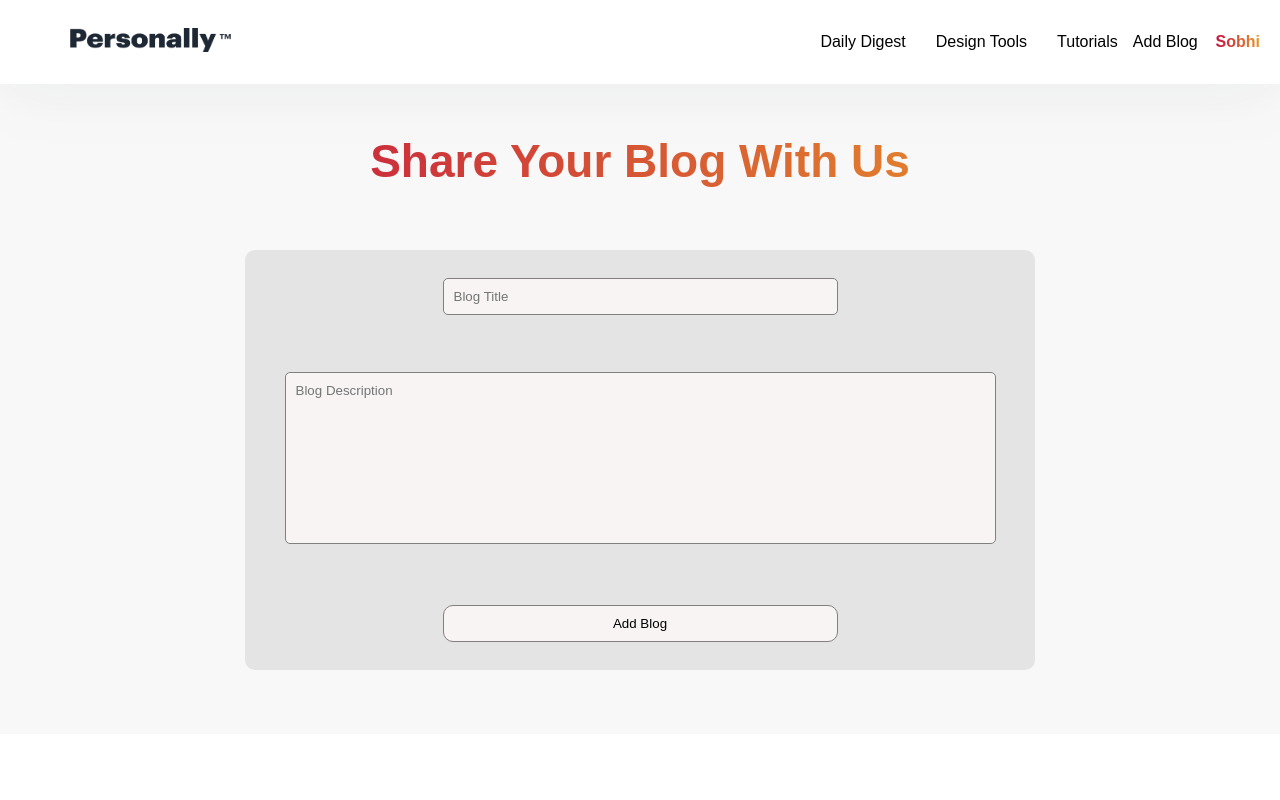
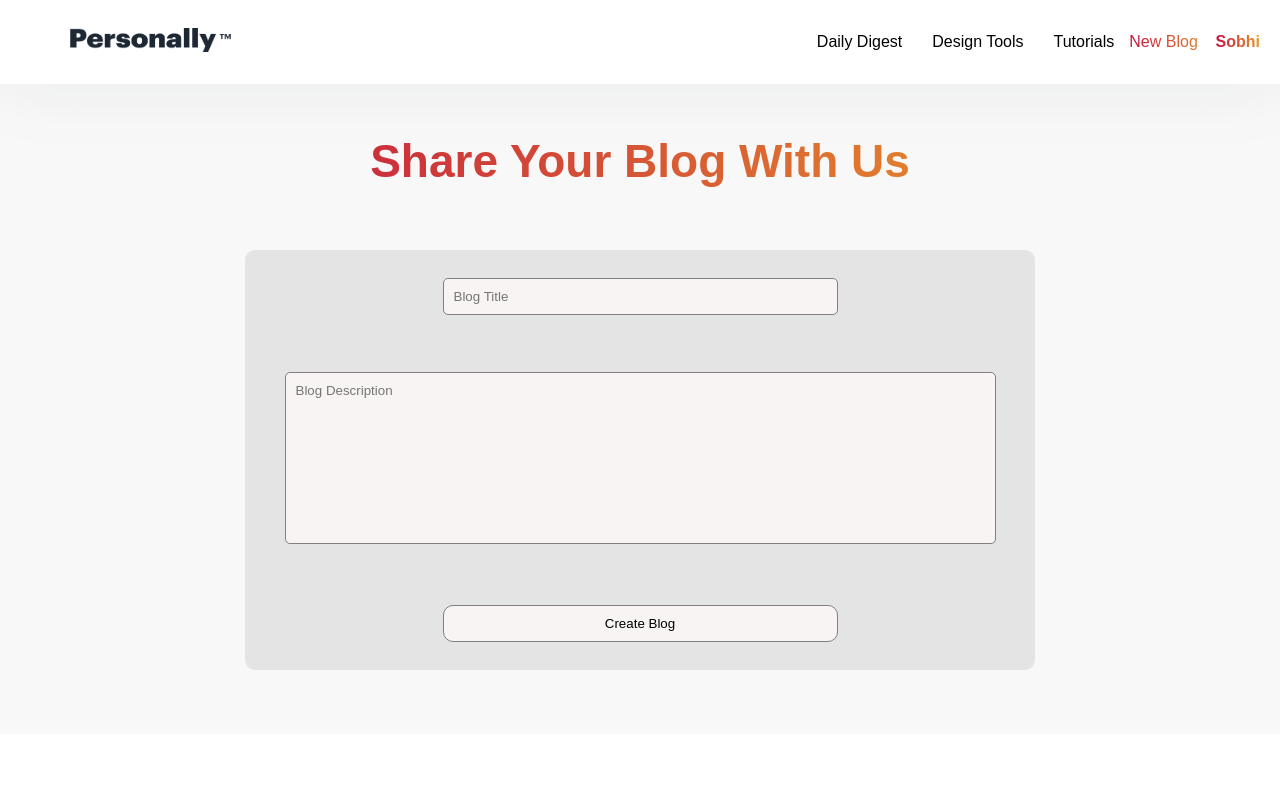
Before and after one commit to sobhiEgbaria/Blog_Template, a React (Create React App) app: page /AddBlog in a window 1280 px wide. Both pictures are taken after a click on the button "SingIn". Shown: the top 800 px of the page. Built offline with nearby package versions, Linux system fonts and the light colour scheme; the HTML template or start-up script is replaced by a standard one; a web font is replaced by a local one.

Commit message:
documentation

```diff
--- a/src/components/addAndEditBlog/addAndEditBlog.js
+++ b/src/components/addAndEditBlog/addAndEditBlog.js
@@ -10,7 +10,6 @@ export const AddAndEditBlog = ({
   description,
   hederTitle,
   EditedBlogId,
-  PhotoSearch,
 }) => {
   const navigate = useNavigate();
   const { addBlog, editBlogById } = useContext(BlogContext);
@@ -26,7 +25,7 @@ export const AddAndEditBlog = ({
     event.preventDefault();
   };
 
-  const handleOnClickAddBlog = async () => {
+  const handleOnClickAddBlog = () => {
     addBlog({
       id: Date.now(),
       title: newBlogTitle,
@@ -34,6 +33,7 @@ export const AddAndEditBlog = ({
       description: newBlogDescription,
       img: img,
     });
+    //clear the input and the text area
     setNewBlogTitle("");
     setNewBlogDescription("");
     navigate("/HomePage");
@@ -84,8 +84,9 @@ export const AddAndEditBlog = ({
               ></textarea>
             </div>
             <button
+              // to pik create or edit blog
               onClick={
-                buttonText === "Add Blog"
+                buttonText === "Create Blog"
                   ? handleOnClickAddBlog
                   : handleOnClickEditBlog
               }
--- a/src/components/navbar/NavBar.css
+++ b/src/components/navbar/NavBar.css
@@ -15,8 +15,6 @@ html {
   height: 84px;
   background: rgba(255, 255, 255, 1);
   box-shadow: 0px 4px 70px 0px rgba(30, 40, 52, 0.08);
-  /* position: fixed;
-  top: 0; */
 }
 
 .nav_container,
@@ -81,6 +79,8 @@ html {
   cursor: pointer;
 }
 
-#subsLink {
-  color: black;
+#newBlog {
+  background: -webkit-linear-gradient(7.1deg, #c41740 4.8%, #ea9c28 100%);
+  background-clip: text;
+  -webkit-text-fill-color: transparent;
 }
--- a/src/components/navbar/NavBar.js
+++ b/src/components/navbar/NavBar.js
@@ -37,8 +37,8 @@ export const NavBar = () => {
           <span>
             {user ? (
               <>
-                <Link onClick={handelScroll} to="/AddBlog" id="subsLink">
-                  Add Blog <i class="fa-solid fa-plus"></i> &nbsp; &nbsp;
+                <Link onClick={handelScroll} to="/AddBlog" id="newBlog">
+                  New Blog <i class="fa-solid fa-plus"></i> &nbsp; &nbsp;
                 </Link>
                 <Link className="add_blog" onClick={logOut} to="/">
                   {user.userName} <i class="fa-solid fa-right-from-bracket"></i>
--- a/src/pages/AddBlogPage.jsx
+++ b/src/pages/AddBlogPage.jsx
@@ -8,7 +8,7 @@ export const AddBlogPage = () => {
     <>
       <NavBar />
       <AddAndEditBlog
-        buttonText={"Add Blog"}
+        buttonText={"Create Blog"}
         title={""}
         description={""}
         hederTitle={"Share Your Blog With Us"}
--- a/src/providers/blog-providers.js
+++ b/src/providers/blog-providers.js
@@ -1,12 +1,12 @@
-import { createContext, useState } from "react";
+import { createContext, useEffect, useState } from "react";
 import { Data } from "../data/data";
 
 export const BlogContext = createContext(null);
 
 export const BlogProvider = ({ children }) => {
   // we use 2 state to keep the full data after filtering the blogs
-  const [data, setData] = useState(Data); // storing the filtered data(blogs)
-  const [fullData, setFullData] = useState(Data); // store always the full data (blogs)
+  const [data, setData] = useState(Data); // storing the filtered
+  const [fullData, setFullData] = useState(Data);
 
   const addBlog = (post) => {
     setData([post, ...data]);
@@ -43,12 +43,11 @@ export const BlogProvider = ({ children }) => {
       const filteredData = fullData.filter((blog) => {
         return blog.title.toLowerCase().includes(term.toLowerCase());
       });
-      //data = the filtered blogs
+
       setData([...filteredData]);
     }
 
     if (term === "") {
-      // data =  all the blogs
       setData([...fullData]);
     }
   };
```
